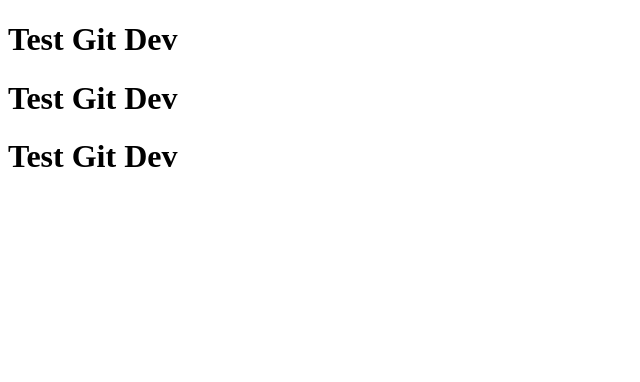
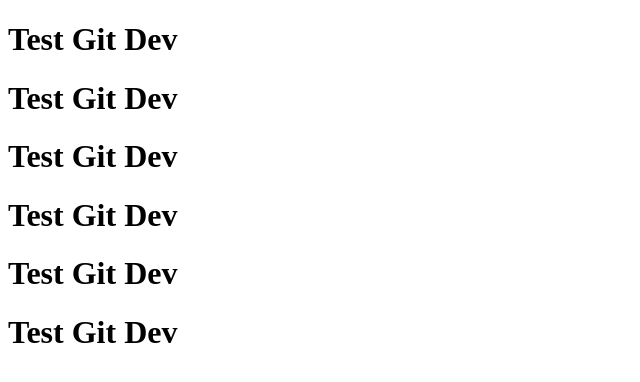
Before and after one commit to greenearthnu/GitDev, a plain HTML site: page index.html in a window 1280 px wide. Shown: the whole page, without its empty margins (0-640 px from the left). Drawn offline with Linux system fonts and the light colour scheme.

Commit message:
add 5 row

```diff
--- a/index.html
+++ b/index.html
@@ -7,5 +7,8 @@
         <h1>Test Git Dev</h1>
         <h1>Test Git Dev</h1>
         <h1>Test Git Dev</h1>
+        <h1>Test Git Dev</h1>
+        <h1>Test Git Dev</h1>
+        <h1>Test Git Dev</h1>
     </body>
 </html>
```
